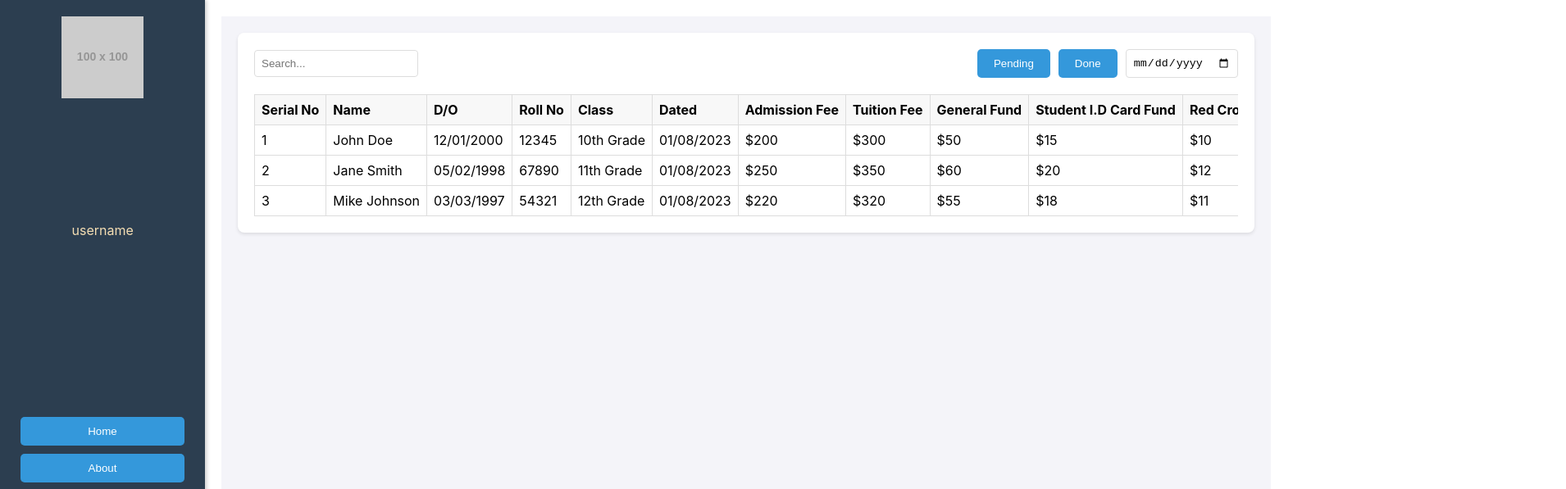
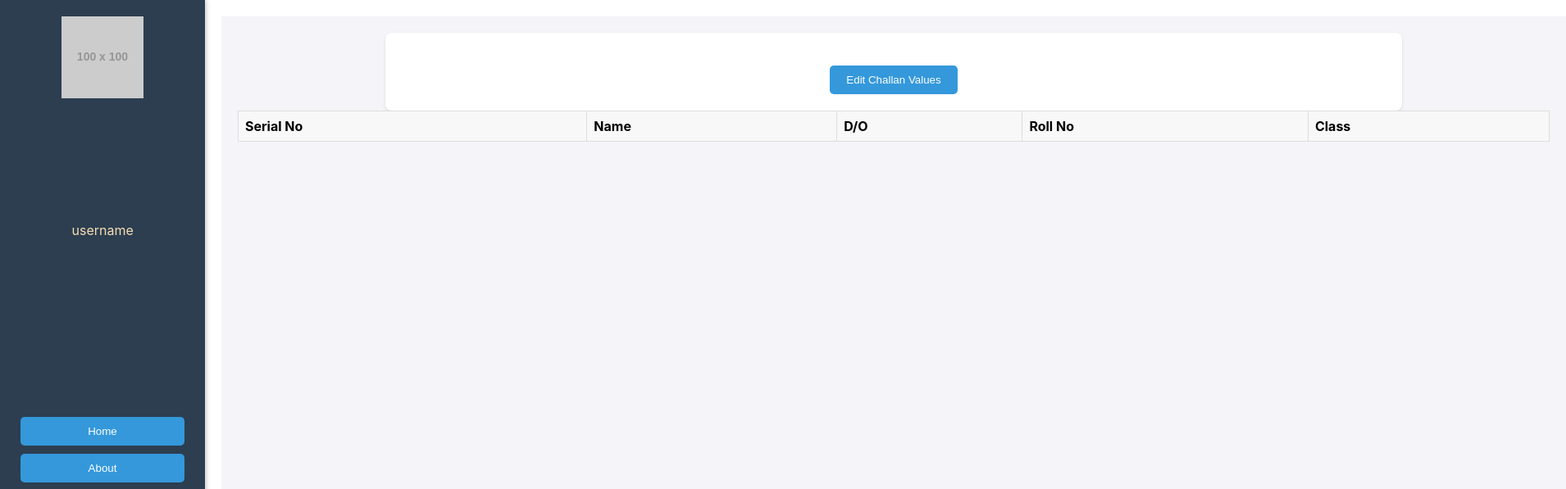
Before and after one commit to MdUmairZafar/fee-management-system-client, a React (Create React App) app: page / in a window 1280 px wide. Shown: the top 597 px of the page at 82% size, 1910 px wide, since content can reach past the window. Built offline with nearby package versions, Linux system fonts and the light colour scheme.

Commit message:
user layout completed

```diff
--- a/package.json
+++ b/package.json
@@ -6,6 +6,7 @@
     "@testing-library/jest-dom": "^5.17.0",
     "@testing-library/react": "^13.4.0",
     "@testing-library/user-event": "^13.5.0",
+    "date-fns": "^3.6.0",
     "react": "^18.3.1",
     "react-datepicker": "^7.3.0",
     "react-dom": "^18.3.1",
--- a/src/App.js
+++ b/src/App.js
@@ -6,6 +6,7 @@ import "./App.css";
 // import "./challan.css";
 import Table from "./table";
 import Challan from "./challan";
+import User from "./user";
 
 function App() {
   return (
@@ -14,7 +15,7 @@ function App() {
         <Table />
       </div>
       <div className="main-content">
-        <Challan />
+        <User />
       </div>
     </div>
   );
--- a/src/challan.jsx
+++ b/src/challan.jsx
@@ -2,10 +2,11 @@ import React, { useState } from "react";
 import "./challan.css"; // Import the CSS file for styling
 
 const Challan = () => {
-  const [selectedDate, setSelectedDate] = useState("");
+  const [date1, setDate1] = useState("");
+  const [date2, setDate2] = useState("");
 
-  const handleDateChange = (e) => {
-    setSelectedDate(e.target.value);
+  const handleDateChange = (e, setDate) => {
+    setDate(e.target.value);
   };
 
   return (
@@ -24,11 +25,21 @@ const Challan = () => {
           <div className="top-buttons">
             <button className="action-button">Pending</button>
             <button className="action-button">Done</button>
+
+            <button className="action-button">Generate Challan</button>
+            <button className="action-button">Edit Challan Values</button>
             <div className="date-picker">
               <input
                 type="date"
-                value={selectedDate}
-                onChange={handleDateChange}
+                value={date1}
+                onChange={(e) => handleDateChange(e, setDate1)}
+              />
+            </div>
+            <div className="date-picker">
+              <input
+                type="date"
+                value={date2}
+                onChange={(e) => handleDateChange(e, setDate2)}
               />
             </div>
           </div>
@@ -160,10 +171,6 @@ const Challan = () => {
           </table>
 
           {/* Buttons on the Right Side */}
-          <div className="side-buttons">
-            <button className="action-button">Generate Challan</button>
-            <button className="action-button">Edit Challan Values</button>
-          </div>
         </div>
       </div>
     </div>
--- /dev/null
+++ b/src/user.css
@@ -0,0 +1,84 @@
+/* src/challan.css */
+body {
+  overflow-x: hidden;
+  margin-left: 250px; /* Offset the content by the sidebar width */
+  padding: 20px;
+}
+.challan-container {
+  padding: 20px;
+  background-color: #f4f4f9;
+  box-sizing: border-box;
+  height: 100vh; /* Full viewport height */
+  overflow: hidden;
+}
+
+.table-container {
+  display: flex;
+  flex-direction: column;
+
+  width: 100%;
+  margin: 0 auto; /* Center align */
+  padding: 20px;
+  background-color: white;
+  box-shadow: 0 2px 4px rgba(0, 0, 0, 0.1);
+  border-radius: 8px;
+  overflow-x: auto; /* Enable horizontal scrolling */
+  overflow-y: hidden; /* Disable vertical scrolling */
+}
+
+.top-bar {
+  display: flex;
+  width: 80%;
+  margin-bottom: 20px;
+}
+
+.top-buttons {
+  display: flex;
+  gap: 10px;
+}
+
+.action-button {
+  padding: 10px 20px;
+  background-color: #3498db;
+  color: white;
+  border: none;
+  border-radius: 5px;
+  cursor: pointer;
+  transition: background-color 0.3s;
+}
+
+.action-button:hover {
+  background-color: #2980b9;
+}
+
+.table-wrapper {
+  position: relative;
+  display: flex;
+  align-items: flex-start;
+  overflow-x: auto; /* Enable horizontal scrolling */
+  overflow-y: hidden; /* Disable vertical scrolling */
+  width: 100%;
+  max-width: 100%; /* Ensure it doesn't exceed parent width */
+  box-sizing: border-box;
+}
+
+.data-table {
+  width: 100%;
+  min-width: 1600px; /* Ensure a minimum width for the table */
+  border-collapse: collapse;
+  background-color: white;
+  overflow: hidden;
+}
+
+.data-table th,
+.data-table td {
+  border: 1px solid #ddd;
+  padding: 8px;
+  text-align: left;
+  white-space: nowrap; /* Prevent text wrapping */
+}
+
+.data-table th {
+  background-color: #f8f8f8;
+  font-weight: bold;
+}
--- a/src/user.jsx
+++ b/src/user.jsx
@@ -0,0 +1,34 @@
+import React, { useState } from "react";
+import "./challan.css"; // Import the CSS file for styling
+
+const User = () => {
+  return (
+    <div className="challan-container">
+      <div className="table-container">
+        {/* Search Field and Buttons Above the Table */}
+        <div className="top-bar"></div>
+        <div className="top-buttons">
+          <button className="action-button">Edit Challan Values</button>
+        </div>
+      </div>
+
+      {/* Table */}
+      <div className="table-wrapper">
+        <table className="data-table">
+          <thead>
+            <tr>
+              <th>Serial No</th>
+              <th>Name</th>
+              <th>D/O</th>
+              <th>Roll No</th>
+              <th>Class</th>
+            </tr>
+          </thead>
+          <tbody></tbody>
+        </table>
+      </div>
+    </div>
+  );
+};
+
+export default User;
```
Also changed, not shown: 1 other file (tests, documents, lock files or other folders).
